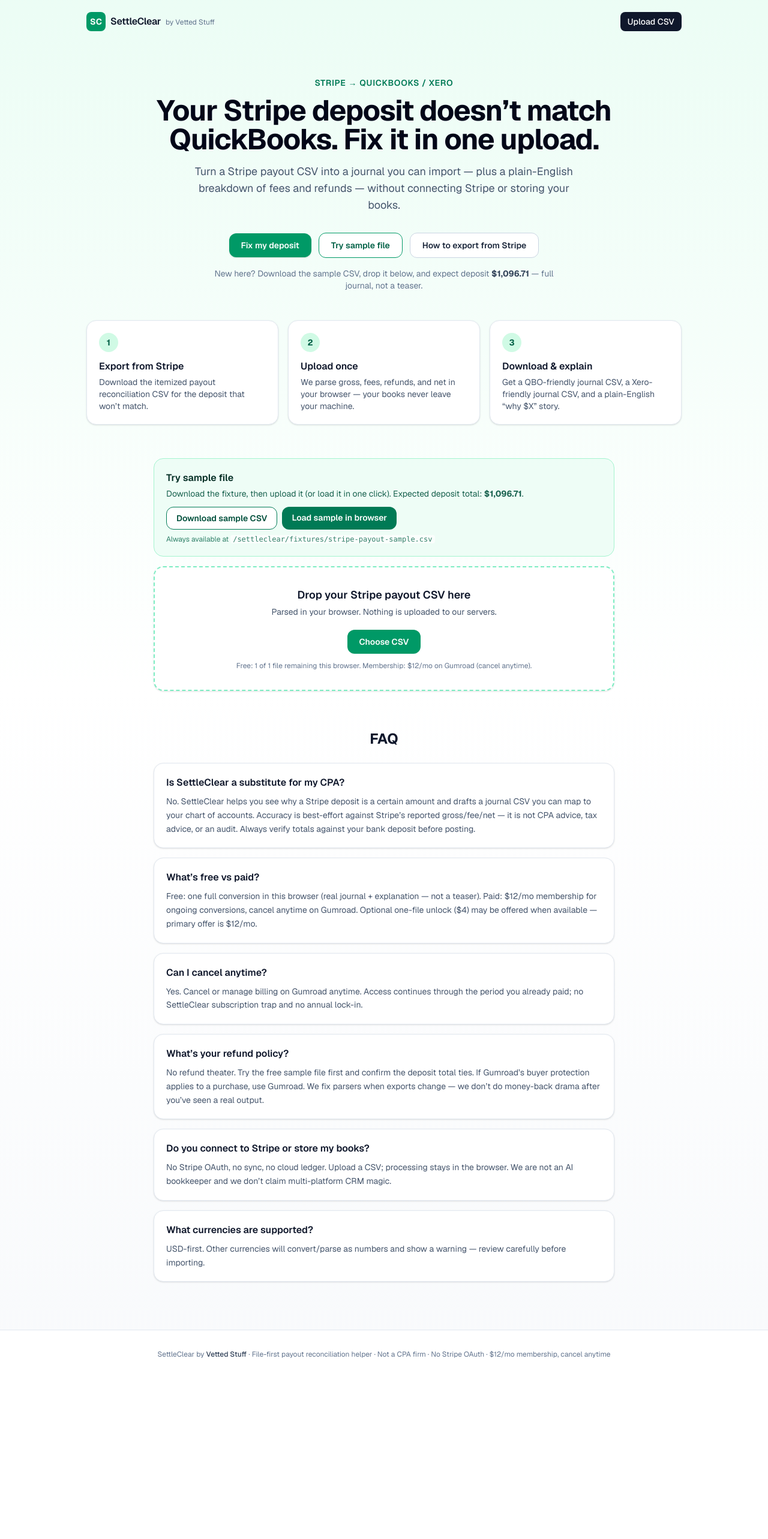
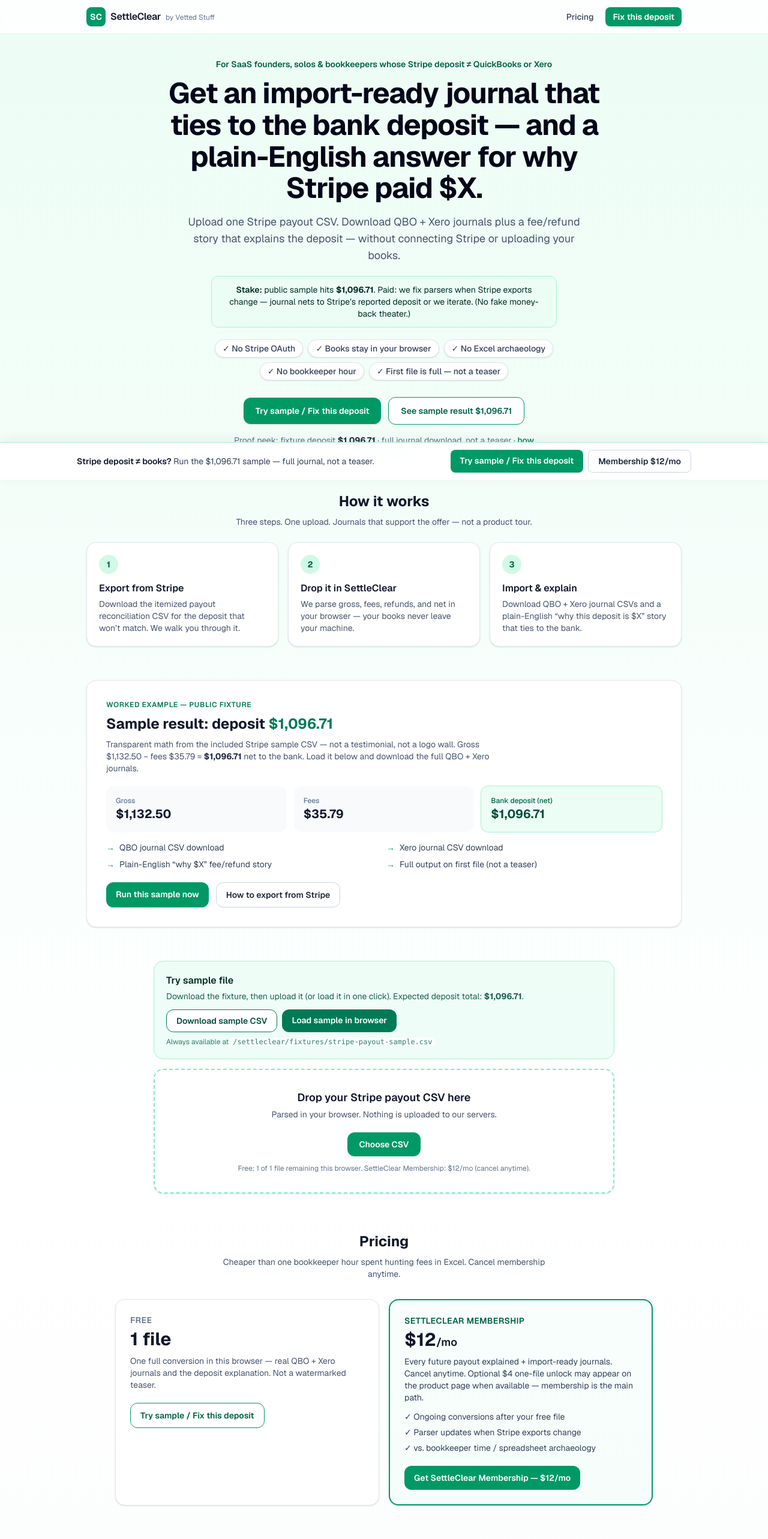
Before and after one commit to MNPickle/settleclear, a Next.js app: page / in a window 1280 px wide. Shown: the top 2566 px of the page at 60% size. Before the commit the page ends 2298 px from the top, so only its background shows below. Built offline with nearby package versions, Linux system fonts and the light colour scheme.

Commit message:
Rewrite landing for Becker-style offer hero + pricing
Outcome-led hero (target callout, stake, withouts, dual CTAs),
sample $1,096.71 proof section, Membership pricing block, sticky CTA.
Keep in-browser uploader + free gate; postbuild ensures .nojekyll for GH Pages.

```diff
--- a/package.json
+++ b/package.json
@@ -8,7 +8,8 @@
     "start": "next start",
     "lint": "eslint",
     "test": "vitest run",
-    "test:watch": "vitest"
+    "test:watch": "vitest",
+    "postbuild": "touch out/.nojekyll"
   },
   "dependencies": {
     "next": "15.5.25",
--- a/src/app/layout.tsx
+++ b/src/app/layout.tsx
@@ -13,9 +13,10 @@
 });
 
 export const metadata: Metadata = {
-  title: "SettleClear — Fix Stripe deposits that don’t match QuickBooks",
+  title:
+    "SettleClear — Import-ready journals when Stripe ≠ QuickBooks / Xero",
   description:
-    "Upload a Stripe payout CSV. Get QBO and Xero journal CSVs plus a plain-English explanation of why the deposit is $X. In-browser, USD-first. A Vetted Stuff product.",
+    "For SaaS founders, solos & bookkeepers whose Stripe deposit doesn’t match QuickBooks or Xero. Upload a payout CSV; get QBO + Xero journals and a plain-English fee story in-browser. Free 1 file. Membership $12/mo. A Vetted Stuff product.",
 };
 
 export default function RootLayout({
--- a/src/app/page.tsx
+++ b/src/app/page.tsx
@@ -1,20 +1,28 @@
 import { Uploader } from "@/components/Uploader";
+
+const withouts = [
+  "No Stripe OAuth",
+  "Books stay in your browser",
+  "No Excel archaeology",
+  "No bookkeeper hour",
+  "First file is full — not a teaser",
+];
 
 const steps = [
   {
     n: "1",
     title: "Export from Stripe",
-    body: "Download the itemized payout reconciliation CSV for the deposit that won’t match.",
+    body: "Download the itemized payout reconciliation CSV for the deposit that won’t match. We walk you through it.",
   },
   {
     n: "2",
-    title: "Upload once",
+    title: "Drop it in SettleClear",
     body: "We parse gross, fees, refunds, and net in your browser — your books never leave your machine.",
   },
   {
     n: "3",
-    title: "Download & explain",
-    body: "Get a QBO-friendly journal CSV, a Xero-friendly journal CSV, and a plain-English “why $X” story.",
+    title: "Import & explain",
+    body: "Download QBO + Xero journal CSVs and a plain-English “why this deposit is $X” story that ties to the bank.",
   },
 ];
 
@@ -24,20 +32,24 @@
     a: "No. SettleClear helps you see why a Stripe deposit is a certain amount and drafts a journal CSV you can map to your chart of accounts. Accuracy is best-effort against Stripe’s reported gross/fee/net — it is not CPA advice, tax advice, or an audit. Always verify totals against your bank deposit before posting.",
   },
   {
-    q: "What’s free vs paid?",
-    a: "Free: one full conversion in this browser (real journal + explanation — not a teaser). Paid: $12/mo membership for ongoing conversions, cancel anytime on Gumroad. Optional one-file unlock ($4) may be offered when available — primary offer is $12/mo.",
+    q: "What’s free vs SettleClear Membership?",
+    a: "Free: one full conversion in this browser (real journal + explanation — not a teaser). Membership: $12/mo for ongoing payouts, cancel anytime on Gumroad. Optional one-file unlock ($4) may be offered when available — primary offer is membership.",
+  },
+  {
+    q: "Will the journal net match Stripe’s reported deposit?",
+    a: "That’s the stake. On the public sample, deposit total is $1,096.71. On paid use: if Stripe changes export columns or a journal doesn’t net to Stripe’s reported deposit, we fix the parsers and iterate with you — not a fake money-back guarantee.",
   },
   {
     q: "Can I cancel anytime?",
-    a: "Yes. Cancel or manage billing on Gumroad anytime. Access continues through the period you already paid; no SettleClear subscription trap and no annual lock-in.",
-  },
-  {
-    q: "What’s your refund policy?",
-    a: "No refund theater. Try the free sample file first and confirm the deposit total ties. If Gumroad’s buyer protection applies to a purchase, use Gumroad. We fix parsers when exports change — we don’t do money-back drama after you’ve seen a real output.",
+    a: "Yes. Cancel or manage billing on Gumroad anytime. Access continues through the period you already paid; no annual lock-in.",
   },
   {
     q: "Do you connect to Stripe or store my books?",
-    a: "No Stripe OAuth, no sync, no cloud ledger. Upload a CSV; processing stays in the browser. We are not an AI bookkeeper and we don’t claim multi-platform CRM magic.",
+    a: "No Stripe OAuth, no sync, no cloud ledger. Upload a CSV; processing stays in the browser. We are not an AI bookkeeper.",
+  },
+  {
+    q: "QuickBooks Online and Xero both work?",
+    a: "Yes. Every successful conversion downloads a QBO-friendly journal CSV and a Xero-friendly journal CSV. Map accounts to your COA before posting.",
   },
   {
     q: "What currencies are supported?",
@@ -46,67 +58,115 @@
 ];
 
 export default function Home() {
+  const base = process.env.NEXT_PUBLIC_BASE_PATH ?? "";
+
   return (
     <div className="min-h-screen bg-gradient-to-b from-emerald-50 via-white to-slate-50 text-slate-900">
-      <header className="mx-auto flex max-w-5xl items-center justify-between px-4 py-5">
+      <header className="sticky top-0 z-40 border-b border-emerald-100/80 bg-white/90 backdrop-blur">
+        <div className="mx-auto flex max-w-5xl items-center justify-between px-4 py-3">
           <div className="flex items-center gap-2">
             <span className="inline-flex h-8 w-8 items-center justify-center rounded-lg bg-emerald-600 text-sm font-bold text-white">
               SC
             </span>
             <div className="leading-tight">
               <span className="font-semibold tracking-tight">SettleClear</span>
-            <span className="ml-2 text-xs text-slate-500">by Vetted Stuff</span>
+              <span className="ml-2 hidden text-xs text-slate-500 sm:inline">
+                by Vetted Stuff
+              </span>
             </div>
           </div>
+          <div className="flex items-center gap-2">
+            <a
+              href="#pricing"
+              className="hidden rounded-lg px-3 py-1.5 text-sm font-medium text-slate-700 hover:bg-slate-100 sm:inline"
+            >
+              Pricing
+            </a>
             <a
               href="#upload"
-          className="rounded-lg bg-slate-900 px-3 py-1.5 text-sm font-medium text-white hover:bg-slate-800"
+              className="rounded-lg bg-emerald-600 px-3 py-1.5 text-sm font-semibold text-white hover:bg-emerald-700"
             >
-          Upload CSV
+              Fix this deposit
             </a>
+          </div>
+        </div>
       </header>
 
-      <main className="mx-auto max-w-5xl px-4 pb-20">
-        <section className="pb-12 pt-8 text-center sm:pt-14">
-          <p className="text-sm font-semibold uppercase tracking-wider text-emerald-700">
-            Stripe → QuickBooks / Xero
+      <main className="mx-auto max-w-5xl px-4 pb-28">
+        {/* —— HERO (above the fold) —— */}
+        <section className="pb-10 pt-6 text-center sm:pb-14 sm:pt-10">
+          <p className="text-sm font-semibold text-emerald-800">
+            For SaaS founders, solos & bookkeepers whose Stripe deposit ≠
+            QuickBooks or Xero
           </p>
-          <h1 className="mx-auto mt-3 max-w-3xl text-4xl font-bold tracking-tight text-slate-950 sm:text-5xl">
-            Your Stripe deposit doesn’t match QuickBooks. Fix it in one upload.
+
+          <h1 className="mx-auto mt-3 max-w-3xl text-3xl font-bold tracking-tight text-slate-950 sm:text-5xl sm:leading-[1.1]">
+            Get an import-ready journal that ties to the bank deposit — and a
+            plain-English answer for why Stripe paid $X.
           </h1>
-          <p className="mx-auto mt-4 max-w-2xl text-lg text-slate-600">
-            Turn a Stripe payout CSV into a journal you can import — plus a
-            plain-English breakdown of fees and refunds — without connecting
-            Stripe or storing your books.
+
+          <p className="mx-auto mt-4 max-w-2xl text-base text-slate-600 sm:text-lg">
+            Upload one Stripe payout CSV. Download QBO + Xero journals plus a
+            fee/refund story that explains the deposit — without connecting
+            Stripe or uploading your books.
           </p>
-          <div className="mt-8 flex flex-wrap items-center justify-center gap-3">
+
+          <div className="mx-auto mt-5 max-w-xl rounded-xl border border-emerald-200 bg-emerald-50/90 px-4 py-3 text-sm text-emerald-950">
+            <strong className="font-semibold">Stake:</strong> public sample hits{" "}
+            <strong>$1,096.71</strong>. Paid: we fix parsers when Stripe exports
+            change — journal nets to Stripe’s reported deposit or we iterate.
+            (No fake money-back theater.)
+          </div>
+
+          <ul className="mx-auto mt-5 flex max-w-2xl flex-wrap items-center justify-center gap-2">
+            {withouts.map((w) => (
+              <li
+                key={w}
+                className="rounded-full border border-slate-200 bg-white px-3 py-1 text-xs font-medium text-slate-700 shadow-sm sm:text-sm"
+              >
+                ✓ {w}
+              </li>
+            ))}
+          </ul>
+
+          <div className="mt-7 flex flex-wrap items-center justify-center gap-3">
             <a
               href="#upload"
-              className="rounded-xl bg-emerald-600 px-5 py-2.5 text-sm font-semibold text-white shadow-sm hover:bg-emerald-700"
+              className="rounded-xl bg-emerald-600 px-5 py-3 text-sm font-semibold text-white shadow-sm hover:bg-emerald-700"
             >
-              Fix my deposit
+              Try sample / Fix this deposit
             </a>
             <a
-              href="#try-sample"
-              className="rounded-xl border border-emerald-600 bg-white px-5 py-2.5 text-sm font-semibold text-emerald-800 hover:bg-emerald-50"
+              href="#sample-results"
+              className="rounded-xl border border-emerald-600 bg-white px-5 py-3 text-sm font-semibold text-emerald-800 hover:bg-emerald-50"
             >
-              Try sample file
-            </a>
-            <a
-              href={`${process.env.NEXT_PUBLIC_BASE_PATH ?? ""}/docs/export-from-stripe/`}
-              className="rounded-xl border border-slate-300 bg-white px-5 py-2.5 text-sm font-semibold text-slate-800 hover:bg-slate-50"
-            >
-              How to export from Stripe
+              See sample result $1,096.71
             </a>
           </div>
-          <p className="mx-auto mt-4 max-w-xl text-sm text-slate-500">
-            New here? Download the sample CSV, drop it below, and expect deposit{" "}
-            <strong className="text-slate-700">$1,096.71</strong> — full journal,
-            not a teaser.
+
+          <p className="mx-auto mt-4 max-w-lg text-sm text-slate-500">
+            Proof peek: fixture deposit{" "}
+            <strong className="text-slate-800">$1,096.71</strong> · full journal
+            download, not a teaser ·{" "}
+            <a
+              href={`${base}/docs/export-from-stripe/`}
+              className="font-medium text-emerald-700 underline-offset-2 hover:underline"
+            >
+              how export works
+            </a>
           </p>
         </section>
 
-        <section className="mb-14 grid gap-4 sm:grid-cols-3">
+        {/* —— HOW IT WORKS —— */}
+        <section id="how" className="mb-14">
+          <h2 className="text-center text-2xl font-bold text-slate-900">
+            How it works
+          </h2>
+          <p className="mx-auto mt-2 max-w-xl text-center text-sm text-slate-600">
+            Three steps. One upload. Journals that support the offer — not a
+            product tour.
+          </p>
+          <div className="mt-6 grid gap-4 sm:grid-cols-3">
             {steps.map((s) => (
               <div
                 key={s.n}
@@ -115,14 +175,142 @@
                 <div className="flex h-8 w-8 items-center justify-center rounded-full bg-emerald-100 text-sm font-bold text-emerald-800">
                   {s.n}
                 </div>
-              <h2 className="mt-3 font-semibold text-slate-900">{s.title}</h2>
+                <h3 className="mt-3 font-semibold text-slate-900">{s.title}</h3>
                 <p className="mt-1 text-sm text-slate-600">{s.body}</p>
               </div>
             ))}
+          </div>
         </section>
 
+        {/* —— SAMPLE RESULTS (proof) —— */}
+        <section
+          id="sample-results"
+          className="mb-14 rounded-2xl border border-slate-200 bg-white p-6 shadow-sm sm:p-8"
+        >
+          <p className="text-xs font-semibold uppercase tracking-wider text-emerald-700">
+            Worked example — public fixture
+          </p>
+          <h2 className="mt-2 text-2xl font-bold text-slate-900">
+            Sample result: deposit{" "}
+            <span className="text-emerald-700">$1,096.71</span>
+          </h2>
+          <p className="mt-2 max-w-2xl text-sm text-slate-600">
+            Transparent math from the included Stripe sample CSV — not a
+            testimonial, not a logo wall. Gross $1,132.50 − fees $35.79 ={" "}
+            <strong className="text-slate-800">$1,096.71</strong> net to the
+            bank. Load it below and download the full QBO + Xero journals.
+          </p>
+          <div className="mt-5 grid gap-3 sm:grid-cols-3">
+            <div className="rounded-xl bg-slate-50 p-4">
+              <p className="text-xs font-medium text-slate-500">Gross</p>
+              <p className="text-xl font-bold text-slate-900">$1,132.50</p>
+            </div>
+            <div className="rounded-xl bg-slate-50 p-4">
+              <p className="text-xs font-medium text-slate-500">Fees</p>
+              <p className="text-xl font-bold text-slate-900">$35.79</p>
+            </div>
+            <div className="rounded-xl bg-emerald-50 p-4 ring-1 ring-emerald-200">
+              <p className="text-xs font-medium text-emerald-800">
+                Bank deposit (net)
+              </p>
+              <p className="text-xl font-bold text-emerald-900">$1,096.71</p>
+            </div>
+          </div>
+          <ul className="mt-4 grid gap-2 text-sm text-slate-700 sm:grid-cols-2">
+            <li className="flex gap-2">
+              <span className="text-emerald-600">→</span> QBO journal CSV
+              download
+            </li>
+            <li className="flex gap-2">
+              <span className="text-emerald-600">→</span> Xero journal CSV
+              download
+            </li>
+            <li className="flex gap-2">
+              <span className="text-emerald-600">→</span> Plain-English “why $X”
+              fee/refund story
+            </li>
+            <li className="flex gap-2">
+              <span className="text-emerald-600">→</span> Full output on first
+              file (not a teaser)
+            </li>
+          </ul>
+          <div className="mt-5 flex flex-wrap gap-3">
+            <a
+              href="#upload"
+              className="rounded-xl bg-emerald-600 px-4 py-2.5 text-sm font-semibold text-white hover:bg-emerald-700"
+            >
+              Run this sample now
+            </a>
+            <a
+              href={`${base}/docs/export-from-stripe/`}
+              className="rounded-xl border border-slate-300 bg-white px-4 py-2.5 text-sm font-semibold text-slate-800 hover:bg-slate-50"
+            >
+              How to export from Stripe
+            </a>
+          </div>
+        </section>
+
+        {/* —— UPLOADER —— */}
         <Uploader />
 
+        {/* —— PRICING —— */}
+        <section id="pricing" className="mx-auto mt-16 max-w-4xl">
+          <h2 className="text-center text-2xl font-bold text-slate-900">
+            Pricing
+          </h2>
+          <p className="mx-auto mt-2 max-w-xl text-center text-sm text-slate-600">
+            Cheaper than one bookkeeper hour spent hunting fees in Excel. Cancel
+            membership anytime.
+          </p>
+          <div className="mt-8 grid gap-4 sm:grid-cols-2">
+            <div className="rounded-2xl border border-slate-200 bg-white p-6 shadow-sm">
+              <p className="text-sm font-semibold uppercase tracking-wide text-slate-500">
+                Free
+              </p>
+              <p className="mt-1 text-3xl font-bold text-slate-900">
+                1 file
+              </p>
+              <p className="mt-2 text-sm text-slate-600">
+                One full conversion in this browser — real QBO + Xero journals
+                and the deposit explanation. Not a watermarked teaser.
+              </p>
+              <a
+                href="#upload"
+                className="mt-5 inline-flex rounded-xl border border-emerald-600 bg-white px-4 py-2.5 text-sm font-semibold text-emerald-800 hover:bg-emerald-50"
+              >
+                Try sample / Fix this deposit
+              </a>
+            </div>
+            <div className="rounded-2xl border-2 border-emerald-600 bg-emerald-50/40 p-6 shadow-sm">
+              <p className="text-sm font-semibold uppercase tracking-wide text-emerald-800">
+                SettleClear Membership
+              </p>
+              <p className="mt-1 text-3xl font-bold text-slate-900">
+                $12<span className="text-lg font-semibold">/mo</span>
+              </p>
+              <p className="mt-2 text-sm text-slate-700">
+                Every future payout explained + import-ready journals. Cancel
+                anytime. Optional $4 one-file unlock may appear on the product
+                page when available — membership is the main path.
+              </p>
+              <ul className="mt-3 space-y-1.5 text-sm text-slate-700">
+                <li>✓ Ongoing conversions after your free file</li>
+                <li>✓ Parser updates when Stripe exports change</li>
+                <li>✓ vs. bookkeeper time / spreadsheet archaeology</li>
+              </ul>
+              <a
+                href="https://craftingwithdonna.gumroad.com/l/settleclear"
+                target="_blank"
+                rel="noreferrer"
+                className="mt-5 inline-flex rounded-xl bg-emerald-600 px-4 py-2.5 text-sm font-semibold text-white hover:bg-emerald-700"
+              >
+                Get SettleClear Membership — $12/mo
+              </a>
+            </div>
+          </div>
+        </section>
+
+        {/* —— FAQ —— */}
         <section className="mx-auto mt-16 max-w-3xl">
           <h2 className="text-center text-2xl font-bold text-slate-900">FAQ</h2>
           <dl className="mt-6 space-y-4">
@@ -141,11 +329,39 @@
         </section>
       </main>
 
-      <footer className="border-t border-slate-200 bg-white py-8 text-center text-xs text-slate-500">
+      {/* —— STICKY CTA —— */}
+      <div className="fixed inset-x-0 bottom-0 z-40 border-t border-emerald-200 bg-white/95 px-4 py-3 shadow-[0_-4px_20px_rgba(0,0,0,0.06)] backdrop-blur">
+        <div className="mx-auto flex max-w-5xl flex-wrap items-center justify-between gap-3">
+          <p className="text-sm text-slate-700">
+            <span className="font-semibold text-slate-900">
+              Stripe deposit ≠ books?
+            </span>{" "}
+            <span className="hidden sm:inline">
+              Run the $1,096.71 sample — full journal, not a teaser.
+            </span>
+          </p>
+          <div className="flex flex-wrap gap-2">
+            <a
+              href="#upload"
+              className="rounded-lg bg-emerald-600 px-4 py-2 text-sm font-semibold text-white hover:bg-emerald-700"
+            >
+              Try sample / Fix this deposit
+            </a>
+            <a
+              href="#pricing"
+              className="rounded-lg border border-slate-300 bg-white px-4 py-2 text-sm font-semibold text-slate-800 hover:bg-slate-50"
+            >
+              Membership $12/mo
+            </a>
+          </div>
+        </div>
+      </div>
+
+      <footer className="border-t border-slate-200 bg-white py-8 pb-24 text-center text-xs text-slate-500">
         SettleClear by{" "}
         <span className="font-medium text-slate-700">Vetted Stuff</span> ·
         File-first payout reconciliation helper · Not a CPA firm · No Stripe
-        OAuth · $12/mo membership, cancel anytime
+        OAuth · SettleClear Membership $12/mo, cancel anytime
       </footer>
     </div>
   );
--- a/src/components/Uploader.tsx
+++ b/src/components/Uploader.tsx
@@ -148,7 +148,7 @@
           </label>
           <p className="mt-3 text-xs text-slate-500">
             Free: {Math.max(0, 1 - used)} of 1 file remaining this browser.
-            Membership: $12/mo on Gumroad (cancel anytime).
+            SettleClear Membership: $12/mo (cancel anytime).
           </p>
         </div>
       </div>
@@ -159,9 +159,10 @@
             You’ve used your free file
           </h3>
           <p className="mt-2 text-sm text-amber-900/90">
-            Unlock SettleClear membership for $12/mo — cancel anytime on Gumroad.
-            Optional one-file unlock ($4) may appear on the product page when
-            available. No refund theater: try the free sample first.
+            Unlock SettleClear Membership for $12/mo — every future payout
+            explained + journals. Cancel anytime. Optional one-file unlock ($4)
+            may appear on the product page when available. Try the free sample
+            first so you see a real output before paying.
           </p>
           <a
             href={gumroadUrl()}
@@ -169,7 +170,7 @@
             rel="noreferrer"
             className="mt-4 inline-flex rounded-xl bg-amber-700 px-4 py-2 text-sm font-semibold text-white hover:bg-amber-800"
           >
-            Unlock on Gumroad — $12/mo
+            Get SettleClear Membership — $12/mo
           </a>
           <p className="mt-3 text-xs text-amber-800/80">
             Last file: {fileName || "(none)"} · localStorage gate only (clear
```
Lines whose indentation alone changed are shown as unchanged.
